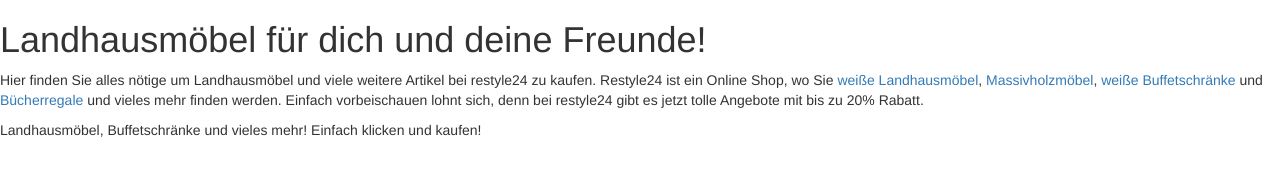
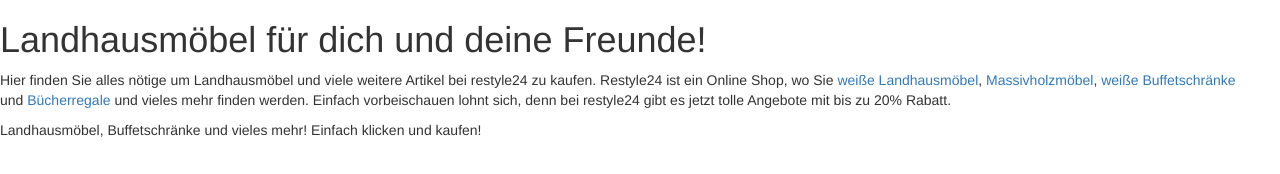
Before and after one commit to aysome/aysome.github.io, a plain HTML site: page index.html in a window 1280 px wide. Drawn offline with nearby package versions, Linux system fonts and the light colour scheme.

Commit message:
Website Index Page

```diff
--- a/index.html
+++ b/index.html
@@ -11,11 +11,14 @@
 <script src="https://maxcdn.bootstrapcdn.com/bootstrap/3.3.5/js/bootstrap.min.js"></script>
 </head>
 <body>
+
+<div class="container row col-xs-12">
 <h1>Landhausmöbel für dich und deine Freunde!</h1>
 <p>Hier finden Sie alles nötige um Landhausmöbel und viele weitere Artikel bei restyle24 zu kaufen.
 Restyle24 ist ein Online Shop, wo Sie <a href="http://restyle24.de/Landhausmoebel">weiße Landhausmöbel</a>, <a href="http://restyle24.de">Massivholzmöbel</a>,
 <a href="http://restyle24.de/Buffetschrank-Landhausstil">weiße Buffetschränke</a> und <a href="http://restyle24.de/Buecherregal-Landhausstil">Bücherregale</a> und vieles mehr finden werden.
 Einfach vorbeischauen lohnt sich, denn bei restyle24 gibt es jetzt tolle Angebote mit bis zu 20% Rabatt.</p>
 <p>Landhausmöbel, Buffetschränke und vieles mehr! Einfach klicken und kaufen!</p>
+</div>
 </body>
 </html>
```
